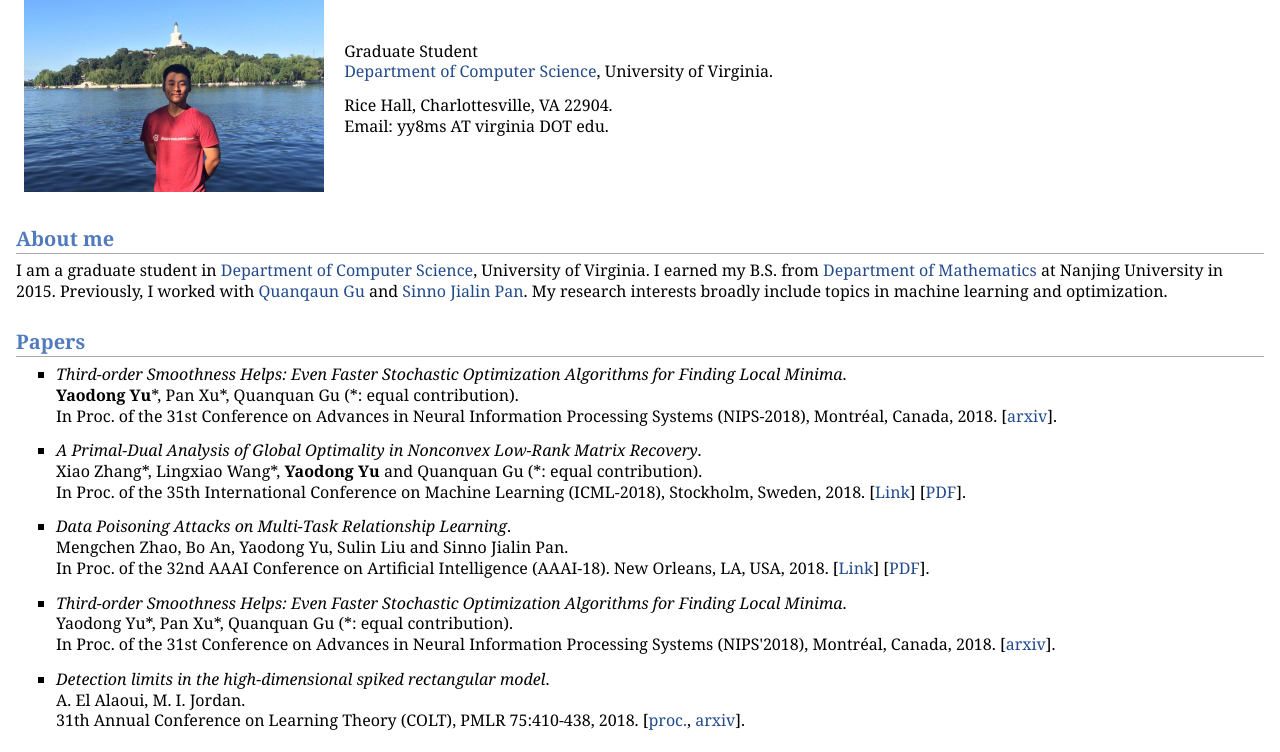
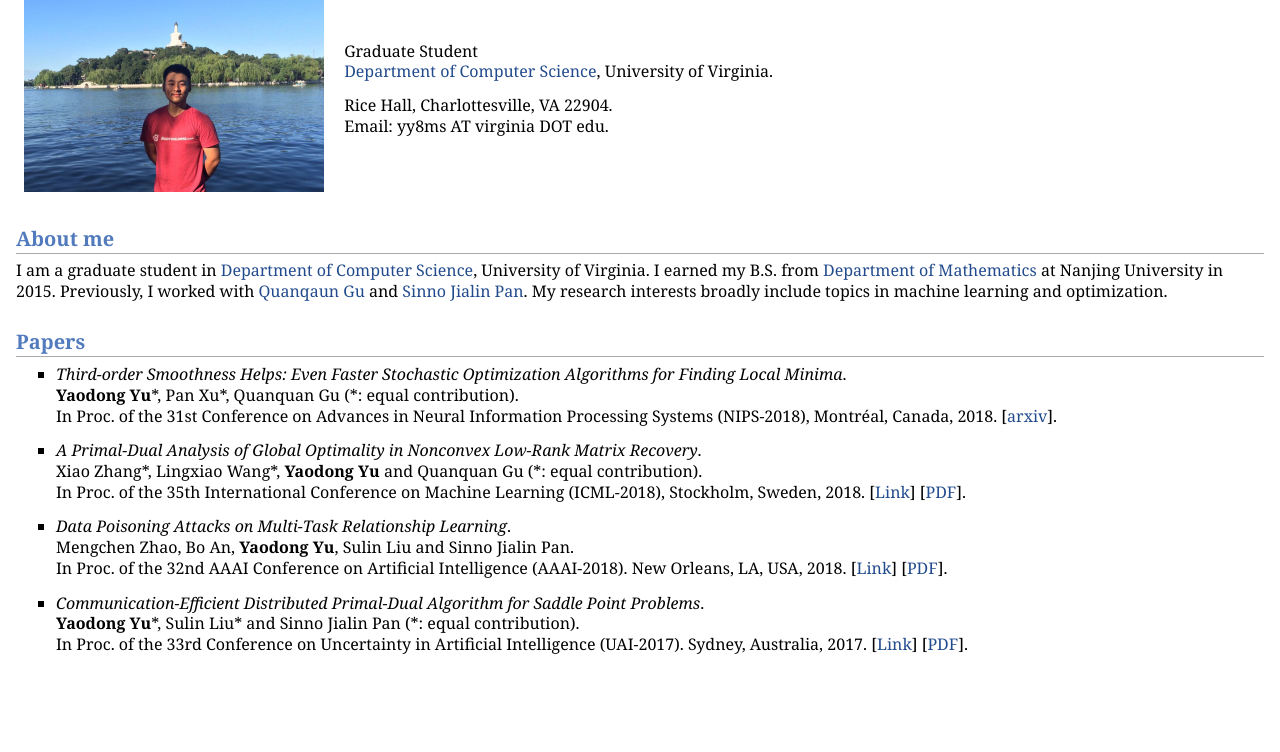
Before and after one commit to yaodongyu/yaodongyu.github.io, a plain HTML site: page index.html in a window 1280 px wide. Shown: the part 66-818 px from the top of the page. Drawn offline with Linux system fonts and the light colour scheme.

Commit message:
add code

```diff
--- a/index.html
+++ b/index.html
@@ -41,22 +41,17 @@ In Proc. of the 35th International Conference on Machine Learning (ICML-2018), S
 </ul>
 <ul>
 <li><p><i>Data Poisoning Attacks on Multi-Task Relationship Learning</i>.<br />
-Mengchen Zhao, Bo An, Yaodong Yu, Sulin Liu and Sinno Jialin Pan.<br />
-In Proc. of the 32nd AAAI Conference on Artificial Intelligence (AAAI-18). New Orleans, LA, USA, 2018. [<a href="https://www.aaai.org/ocs/index.php/AAAI/AAAI18/paper/view/16073">Link</a>] [<a href="https://www.aaai.org/ocs/index.php/AAAI/AAAI18/paper/view/16073/16778">PDF</a>].<br /></p>
+Mengchen Zhao, Bo An, <b>Yaodong Yu</b>, Sulin Liu and Sinno Jialin Pan.<br />
+In Proc. of the 32nd AAAI Conference on Artificial Intelligence (AAAI-2018). New Orleans, LA, USA, 2018. [<a href="https://www.aaai.org/ocs/index.php/AAAI/AAAI18/paper/view/16073">Link</a>] [<a href="https://www.aaai.org/ocs/index.php/AAAI/AAAI18/paper/view/16073/16778">PDF</a>].<br /></p>
 </li>
 </ul>
 <ul>
-<li><p><i>Third-order Smoothness Helps: Even Faster Stochastic Optimization Algorithms for Finding Local Minima</i>.<br />
-Yaodong Yu*, Pan Xu*, Quanquan Gu (*: equal contribution).<br />
-In Proc. of the 31st Conference on Advances in Neural Information Processing Systems (NIPS'2018), Montréal, Canada, 2018. [<a href="https://arxiv.org/abs/1712.06585">arxiv</a>].<br /></p>
+<li><p><i>Communication-Efficient Distributed Primal-Dual Algorithm for Saddle Point Problems</i>.<br />
+<b>Yaodong Yu</b>*, Sulin Liu* and Sinno Jialin Pan (*: equal contribution).<br />
+In Proc. of the 33rd Conference on Uncertainty in Artificial Intelligence (UAI-2017). Sydney, Australia, 2017. [<a href="http://auai.org/uai2017/proceedings/papers/286.pdf">Link</a>] [<a href="http://auai.org/uai2017/proceedings/papers/286.pdf">PDF</a>].<br /></p>
 </li>
 </ul>
-<ul>
-<li><p><i>Detection limits in the high-dimensional spiked rectangular model</i>.<br />
-A. El Alaoui, M. I. Jordan.<br />
-31th Annual Conference on Learning Theory (COLT), PMLR 75:410-438, 2018. [<a href="http://proceedings.mlr.press/v75/el-alaoui18a.html">proc.</a>, <a href="https://arxiv.org/abs/1712.06585">arxiv</a>].<br /></p>
-</li>
-</ul>
+
 
 </div>
 </body>
```
